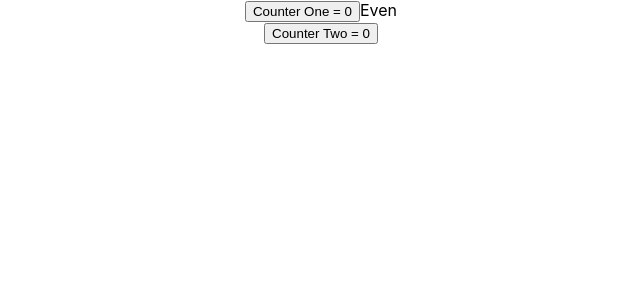
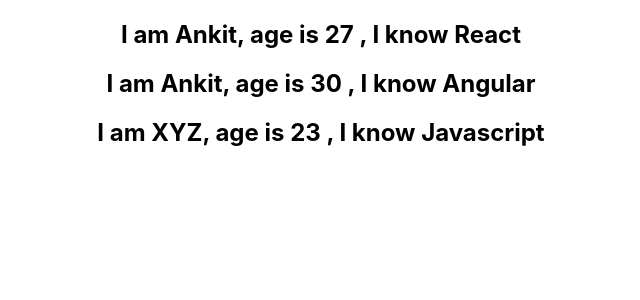
Before and after one commit to insanisbrain/ReactB8-javascript, a React (Create React App) app in the folder my-app/: page / in a window 1280 px wide. Shown: the top 300 px of the page, without its empty margins (319-959 px from the left). Built offline with nearby package versions, Linux system fonts and the light colour scheme.

Commit message:
List Key Props

```diff
--- a/my-app/src/App.js
+++ b/my-app/src/App.js
@@ -3,11 +3,13 @@
 import DataFetching from './components/useReducer/DataFetching';
 import FocusInput from './components/useRef/FocusInput';
 import Counter from './components/useMemo/Counter';
+import List from './components/KeyList/List';
 
 function App() {
   return (
     <div className="App">
-      <Counter />
+      {/* <Counter /> */}
+      <List />
     </div>
   );
 }
--- /dev/null
+++ b/my-app/src/components/KeyList/List.js
@@ -0,0 +1,39 @@
+import React from 'react'
+import Person from './Person';
+
+const List = () => {
+
+  const names = ["Ankit", "Gorakh", "React", "Javascript"];
+  const persons = [
+    {
+      id: 1,
+      name: "Ankit",
+      age: 27,
+      skills: 'React'
+    },
+    {
+      id: 2,
+      name: "Ankit",
+      age: 30,
+      skills: 'Angular'
+    },
+    {
+      id: 3,
+      name: "XYZ",
+      age: 23,
+      skills: 'Javascript'
+    }
+  ]
+
+  const personList = persons.map(person => <Person key={person.id} namesValue={person} />)
+  const nameList = names.map((name, index) => <h2 key={index}>{index} - {name}</h2>)
+
+  return (
+    <div>
+      {personList}
+      {/* {nameList} */}
+    </div>
+  )
+}
+
+export default List
--- /dev/null
+++ b/my-app/src/components/KeyList/Person.js
@@ -0,0 +1,11 @@
+import React from 'react'
+
+const Person = ({ namesValue, key }) => {
+  return (
+    <div>
+      {key}<h2>I am {namesValue.name}, age is {namesValue.age} , I know {namesValue.skills}</h2>
+    </div>
+  )
+}
+
+export default Person
```
